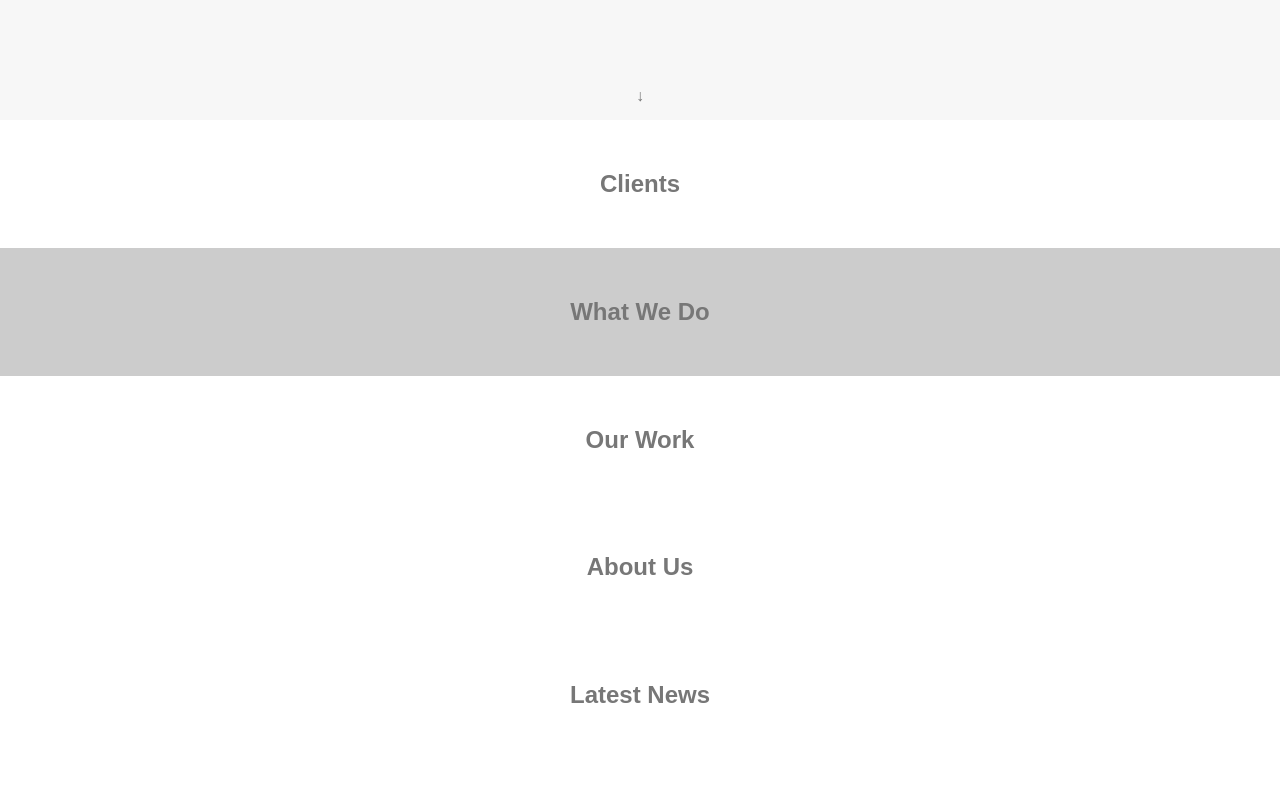
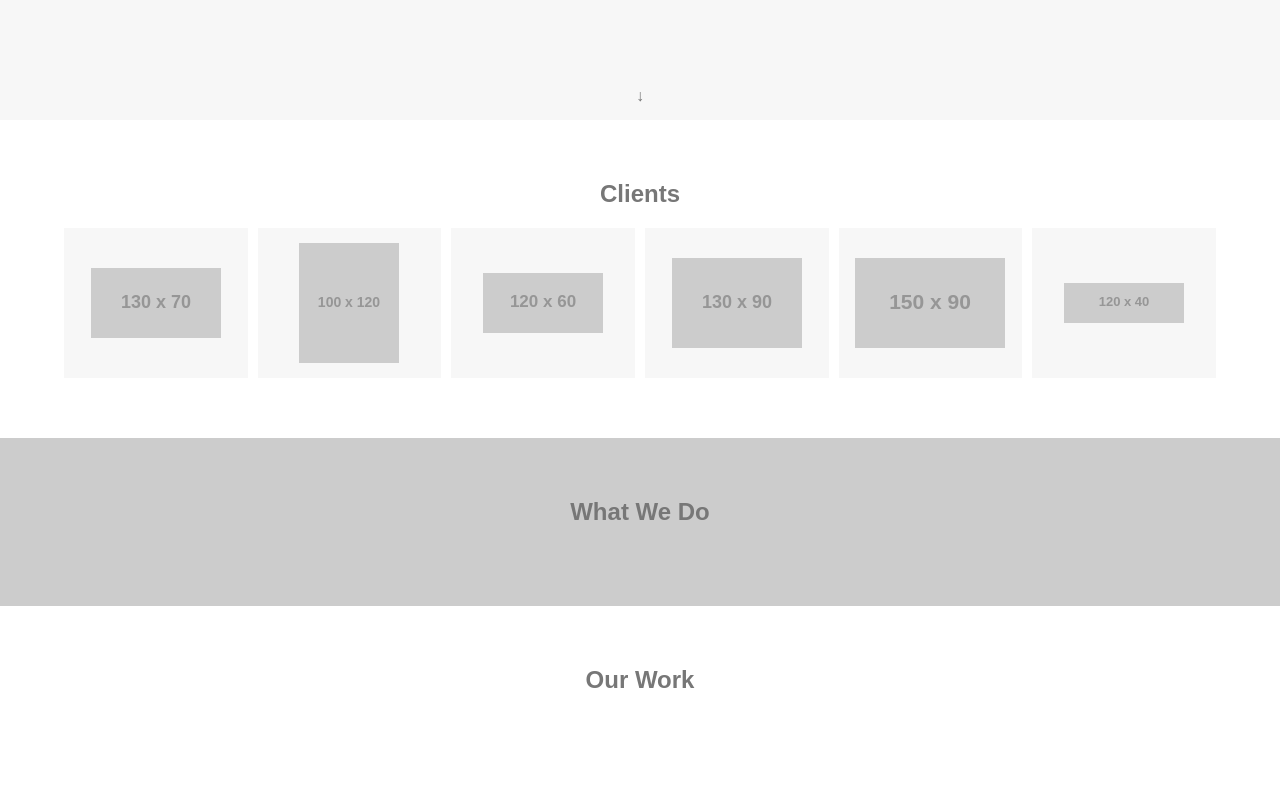
Before and after one commit to majoflosa/glide-theme, a website: page src/index.html in a window 1280 px wide. Shown: the part 600-1400 px from the top of the page. Drawn offline with Linux system fonts and the light colour scheme; placeholder pictures from the web are drawn by us.

Commit message:
Initial 'Our Clients' section

```diff
--- a/src/index.html
+++ b/src/index.html
@@ -39,7 +39,28 @@
         <main>
             <section class="landing-section landing-clients">
                 <div class="landing-section-inner">
+
                     <h1 class="landing-section-title">Clients</h1>
+                    <div class="landing-clients-list">
+                        <span class="landing-clients-item">
+                            <img src="https://via.placeholder.com/130x70.png" alt="Client company logo">
+                        </span>
+                        <span class="landing-clients-item">
+                            <img src="https://via.placeholder.com/100x120.png" alt="Client company logo">
+                        </span>
+                        <span class="landing-clients-item">
+                            <img src="https://via.placeholder.com/120x60.png" alt="Client company logo">
+                        </span>
+                        <span class="landing-clients-item">
+                            <img src="https://via.placeholder.com/130x90.png" alt="Client company logo">
+                        </span>
+                        <span class="landing-clients-item">
+                            <img src="https://via.placeholder.com/150x90.png" alt="Client company logo">
+                        </span>
+                        <span class="landing-clients-item">
+                            <img src="https://via.placeholder.com/120x40.png" alt="Client company logo">
+                        </span>
+                    </div>
 
                 </div>
             </section>
--- a/src/sass/landing-page/_landing-clients.sass
+++ b/src/sass/landing-page/_landing-clients.sass
@@ -0,0 +1,57 @@
+$gridItemHeight: 120px
+
+.landing-clients
+    &.landing-section
+        .landing-section-inner
+            max-width: none
+
+    &-list
+        // text-align: center
+        // +mainFlex(center, initial)
+        // height: 100%
+        display: grid
+        grid-template-columns: repeat(6, 1fr)
+        grid-gap: 10px
+
+    &-item
+        // +mainFlex(center, center)
+        // position: relative
+        // width: 10%
+        // box-sizing: border-box
+        // padding: 20px
+        // margin: 1%
+        // background: $lightGrey
+        background: $lightGrey
+        padding: 15px
+        display: flex
+        justify-content: center
+        align-items: center
+        height: $gridItemHeight
+
+        img
+            display: block
+            max-width: 100%
+            margin: 0 auto
+
+
+@media screen and (max-width: 1024px)
+    .landing-clients
+        &-list
+            grid-template-columns: repeat(3, 1fr)
+
+@media screen and (max-width: 600px)
+    .landing-clients
+        &-list
+            grid-template-columns: repeat(2, 1fr)
+
+@media screen and (max-width: 380px)
+    .landing-clients
+        &-list
+            display: block
+
+        &-item
+            // display: block
+            // height: auto
+            width: auto
+            max-width: $gridItemHeight
+            margin: 15px auto
--- a/src/sass/landing-page/_landing-section.sass
+++ b/src/sass/landing-page/_landing-section.sass
@@ -1,11 +1,14 @@
 .landing-section
-    padding: 30px 0
+    padding: 60px 0
     box-sizing: border-box
 
     &-inner
+        // outline: 1px solid $lightGrey
         width: 90%
         max-width: 960px
         margin: 0 auto
+        box-sizing: border-box
 
     &-title
+        margin-top: 0
         text-align: center
```
Also changed, not shown: dist/css/style.css, dist/index.html, src/css/style.css.
